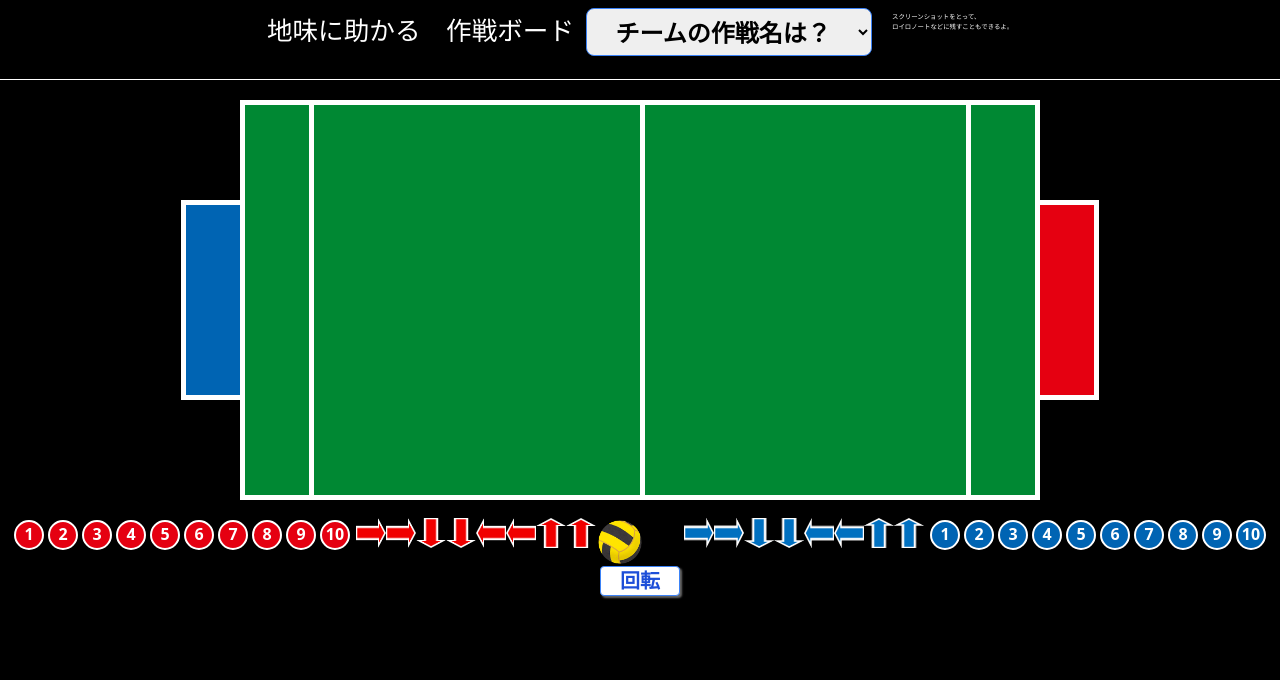
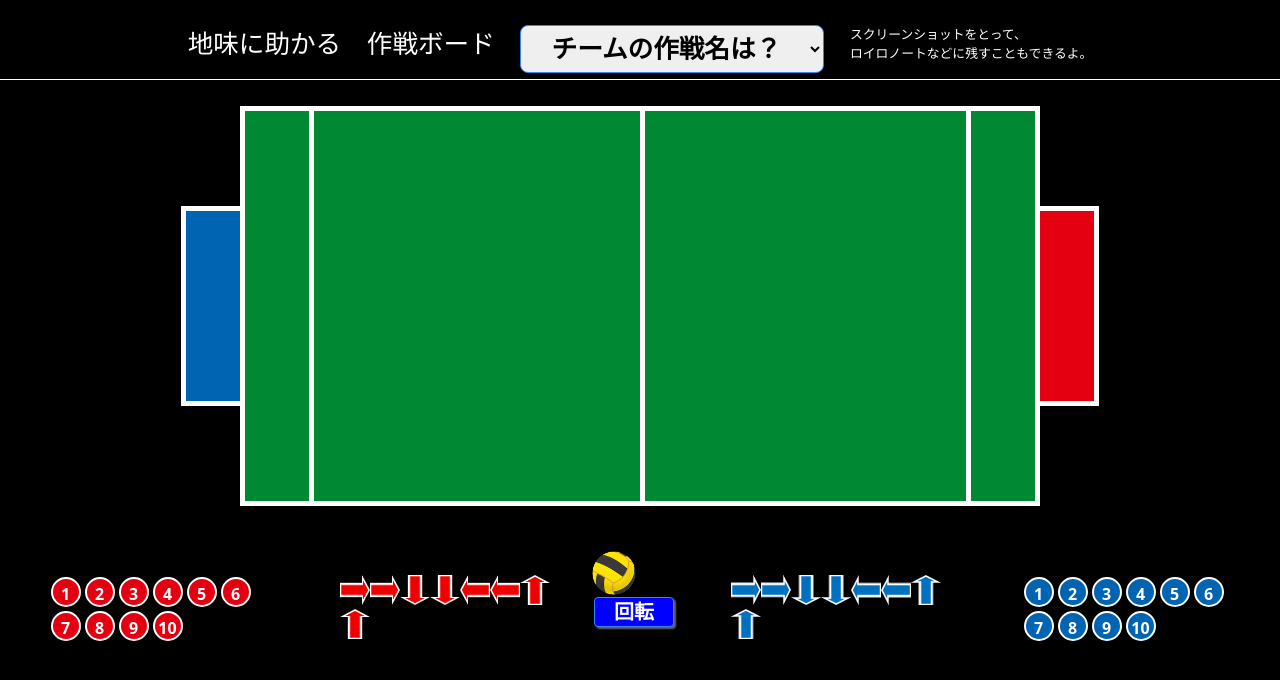
Before and after one commit to jimitas/sakusen_board, a Next.js app: page / in a window 1280 px wide. Shown: the top 680 px of the page. Built offline with nearby package versions, Linux system fonts and the light colour scheme.

Commit message:
静的サイト作成完了

```diff
--- a/next.config.js
+++ b/next.config.js
@@ -1,6 +1,16 @@
 /** @type {import('next').NextConfig} */
-const nextConfig = {
-  reactStrictMode: true,
+// const nextConfig = {
+//   reactStrictMode: true,
+// }
+
+// module.exports = nextConfig
+
+module.exports = {
+  exportPathMap: async () => {
+    return {
+      '/': {
+        page: '/'
+      }
+    }
+  }
 }
-
-module.exports = nextConfig
--- a/src/pages/index.jsx
+++ b/src/pages/index.jsx
@@ -25,11 +25,16 @@ export default function Home() {
 
   return (
     <>
-      <body style={{ backgroundColor: "#000" }} className="text-white h-screen select-none">
-        <header style={{ height: "10vh", borderBottom: "1px white solid" }} className="p-3 flex justify-center">
-          <div className="h1">地味に助かる　作戦ボード</div>
+      <body style={{ color: "#fff", backgroundColor: "#000" }} className="text-white h-screen select-none">
+        <header
+          style={{ height: "10vh", borderBottom: "1px white solid", display: "flex" }}
+          className="p-3 flex justify-center"
+        >
+          <div style={{ fontSize: "2vw",margin:"1vw" }} className="ml-2">
+            地味に助かる　作戦ボード
+          </div>
           <div>
-            <select className="select mx-3 -mt-1">
+            <select style={{ fontSize: "2vw",margin:"1vw" }} className="select mx-3 -mt-1">
               {SAKUSEN.map((item) => {
                 return (
                   <option key={SAKUSEN} className="cursor-pointer" value={item}>
@@ -40,7 +45,7 @@ export default function Home() {
             </select>
           </div>
 
-          <div className="ml-2 h2">
+          <div style={{ fontSize: "1vw",margin:"1vw" }} className="ml-2">
             スクリーンショットをとって、
             <br />
             ロイロノートなどに残すこともできるよ。
@@ -48,7 +53,7 @@ export default function Home() {
         </header>
 
         <main className="main">
-          <section className="couat mx-auto mt-5">
+          <section style={{ margin: "2vw auto 2vw auto" }} className="couat mx-auto mt-5">
             <div className="absolute left_goal"></div>
             <div className="absolute left_line"></div>
             <div className="absolute mid_line"></div>
@@ -57,20 +62,20 @@ export default function Home() {
           </section>
         </main>
 
-        <fotter className="flex p-2">
-          <section className="flex flex-wrap mx-auto">
+        <fotter style={{ display: "flex", flexWrap: "wrap", margin: "2vw auto 2vw auto" }} className="flex p-2">
+          <section className="place">
             {NUM.map((num) => {
               return (
                 <Draggable defaultPosition={{ x: 0, y: 0 }}>
                   <div key={NUM} className="red cursor-pointer" value={num}>
-                    <div className={isShow === true ? "rotate-90" : null}>{num}</div>
+                    <div style={isShow === true ? { transform: "rotate(90deg)" } : null}>{num}</div>
                   </div>
                 </Draggable>
               );
             })}
           </section>
 
-          <section className="place flex flex-wrap">
+          <section className="place">
             {ARROW_PINK.map((item) => {
               return (
                 <Draggable defaultPosition={{ x: 0, y: 0 }}>
@@ -80,7 +85,7 @@ export default function Home() {
             })}
           </section>
 
-          <section>
+          <section style={{ width: `min(10vw,100px)` }}>
             <div>
               <Draggable defaultPosition={{ x: 0, y: 0 }}>
                 <img className="ball" src="./ball.png" alt="" />
@@ -88,6 +93,7 @@ export default function Home() {
             </div>
             <button
               className="btn"
+              style={{ backgroundColor: "blue", color: "white", fontWeight: "600",cursor:"pointer" }}
               onClick={() => {
                 setIsShow((isShow) => {
                   return !isShow;
@@ -98,7 +104,7 @@ export default function Home() {
             </button>
           </section>
 
-          <section className="place flex flex-wrap">
+          <section className="place">
             {ARROW_BLUE.map((item) => {
               return (
                 <Draggable defaultPosition={{ x: 0, y: 0 }}>
@@ -108,12 +114,12 @@ export default function Home() {
             })}
           </section>
 
-          <section className="flex flex-wrap mx-auto">
+          <section className="place">
             {NUM.map((num) => {
               return (
                 <Draggable defaultPosition={{ x: 0, y: 0 }} className="">
                   <div key={num} className="blue cursor-pointer" value={num}>
-                    <div className={isShow === true ? "-rotate-90" : null}>{num}</div>
+                    <div style={isShow === true ? { transform: "rotate(-90deg)" } : null}>{num}</div>
                   </div>
                 </Draggable>
               );
--- a/src/styles/Home.module.css
+++ b/src/styles/Home.module.css
@@ -1,7 +1 @@
 @charset "UTF-8";
-
-header {
-  background-color: brown;
-  color:white;
-  height: 100vh;
-}
--- a/src/styles/globals.css
+++ b/src/styles/globals.css
@@ -5,38 +5,35 @@
 /*# sourceMappingURL=globals.css.map */
 
 @layer components {
-  .h1 {
-    font-size: 2vw;
-  }
-  .h2 {
-    font-size: 0.5vw;
-  }
-  .arrow {
-    width: min(5vw,30px);
-    height: min(5vw,30px);
-    cursor: pointer;
-  }
 
 
-  .main{
-    height:min(41vw,410px)
+  .main {
+    height: min(41vw, 410px);
   }
 
   .couat {
     width: min(80vw, 800px);
     height: min(40vw, 400px);
+    margin: 2vw auto 2vw auto;
     border: 5px solid white;
     background-color: #008833;
     position: relative;
   }
 
-  .left_goal,.right_goal{
+  .place {
+    width: min(21vw, 210px);
+    display: flex;
+    flex-wrap: wrap;
+    margin: 2vw auto 2vw auto;
+  }
+
+  .left_goal,
+  .right_goal {
     position: absolute;
     width: 5vw;
-    height: min(20vw,200px);
+    height: min(20vw, 200px);
     top: min(calc(10vw - 5px), 95px);
     border: 5px solid white;
-
   }
   .left_goal {
     right: -5vw;
@@ -70,17 +67,24 @@
     @apply text-base m-1 h-6 md:h-12 text-base md:text-2xl font-bold text-black rounded-lg text-center border border-blue-500 cursor-pointer;
   }
 
+  .arrow {
+    width: min(5vw, 30px);
+    height: min(5vw, 30px);
+    cursor: pointer;
+  }
+
   .red,
   .blue {
-    width: min(5vw,30px);
-    height: min(5vw,30px);
-    font-size: min(3vw,16px);
+    width: min(5vw, 30px);
+    height: min(5vw, 30px);
+    font-size: min(3vw, 16px);
     font-weight: 600;
+    line-height: min(5vw, 30px);
     border: 2px white solid;
     border-radius: 50%;
     text-align: center;
     vertical-align: middle;
-    cursor: "pointer";
+    cursor: pointer;
     margin: 2px;
   }
   .red {
@@ -91,18 +95,18 @@
   }
 
   .ball {
-    width: min(8vw,48px);
-    height: min(8vw,48px);
+    width: min(8vw, 48px);
+    height: min(8vw, 48px);
     cursor: pointer;
   }
 
   .btn,
   .btnNext {
-    width: min(8vw,80px);
     @apply text-xs mx-1 px-2 md:px-4 md:text-xl bg-white hover:bg-blue-500 text-blue-700 font-semibold hover:text-white  border border-blue-500 hover:border-transparent rounded;
     background-color: white;
     -webkit-box-shadow: 2px 2px 2px 0 rgba(128, 128, 128, 0.8);
     box-shadow: 2px 2px 2px 0 rgba(128, 128, 128, 0.8);
+    width: min(8vw, 80px);
   }
 
   .btn:active {
```
